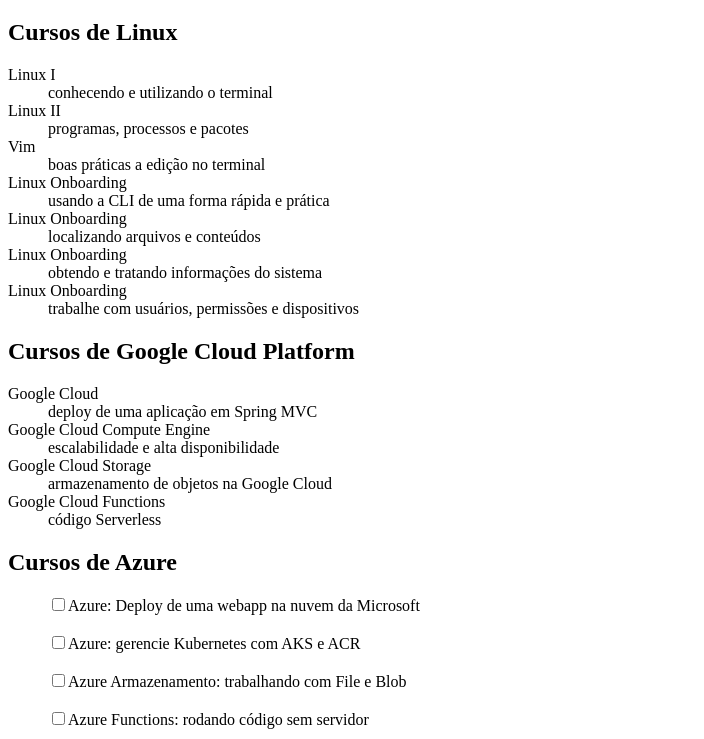
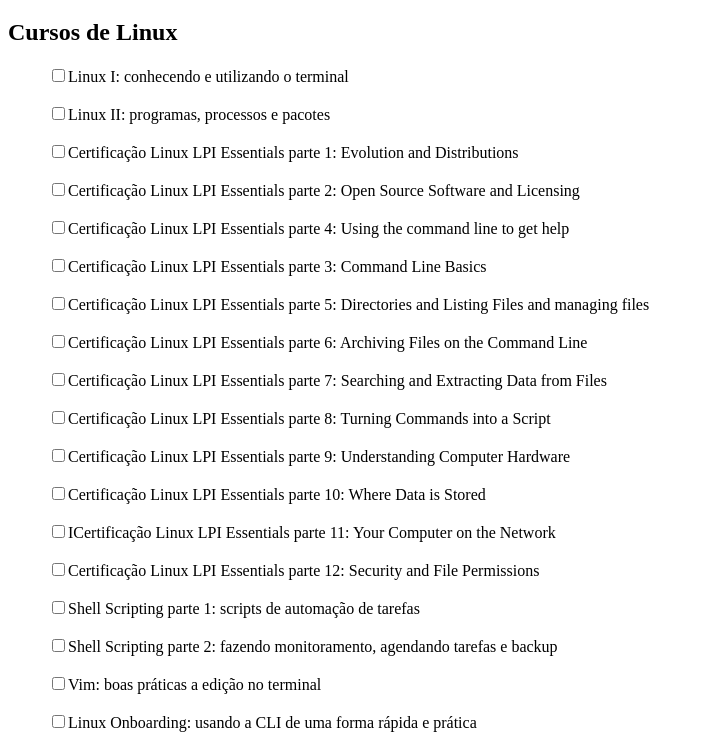
Before and after one commit to EzequielFarias89/GIT-CursoAlura, a plain HTML site: page index.html in a window 1280 px wide. Shown: the part 61-800 px from the top of the page, without its empty margins (0-704 px from the left). Drawn offline with Linux system fonts and the light colour scheme.

Commit message:
Inserindo cursos Linux e caixas checkbox

```diff
--- a/index.html
+++ b/index.html
@@ -14,25 +14,30 @@
     <h1>Lista de Cursos Alura</h1>
 
     	<h2>Cursos de Linux</h2>
-		<dl>
-			<dt>Linux I </dt>
-				<dd>conhecendo e utilizando o terminal</dd>
-			<dt>Linux II</dt>
-				<dd>programas, processos e pacotes</dd>
-			<dt>Vim</dt>
-				<dd>boas práticas a edição no terminal</dd>
-			<dt>Linux Onboarding</dt>
-				<dd>usando a CLI de uma forma rápida e prática</dd>
-			<dt>Linux Onboarding</dt>
-				<dd>localizando arquivos e conteúdos</dd>
-			<dt>Linux Onboarding</dt>
-				<dd>obtendo e tratando informações do sistema</dd>
-			<dt>Linux Onboarding</dt>
-				<dd>trabalhe com usuários, permissões e dispositivos</dd>
+
+	<dd><input type="checkbox" name="Cursos de Linux" value="Linux">Linux I: conhecendo e utilizando o terminal </input></dd><br>
+	<dd><input type="checkbox" name="Cursos de Linux" value="Linux">Linux II: programas, processos e pacotes </input></dd><br>
+	<dd><input type="checkbox" name="Cursos de Linux" value="Linux">Certificação Linux LPI Essentials parte 1: Evolution and Distributions </input></dd><br>
+	<dd><input type="checkbox" name="Cursos de Linux" value="Linux">Certificação Linux LPI Essentials parte 2: Open Source Software and Licensing </input></dd><br>
+	<dd><input type="checkbox" name="Cursos de Linux" value="Linux">Certificação Linux LPI Essentials parte 4: Using the command line to get help </input></dd><br>
+	<dd><input type="checkbox" name="Cursos de Linux" value="Linux">Certificação Linux LPI Essentials parte 3: Command Line Basics </input></dd><br>
+	<dd><input type="checkbox" name="Cursos de Linux" value="Linux">Certificação Linux LPI Essentials parte 5: Directories and Listing Files and managing files </input></dd><br>
+	<dd><input type="checkbox" name="Cursos de Linux" value="Linux">Certificação Linux LPI Essentials parte 6: Archiving Files on the Command Line </input></dd><br>
+	<dd><input type="checkbox" name="Cursos de Linux" value="Linux">Certificação Linux LPI Essentials parte 7: Searching and Extracting Data from Files </input></dd><br>
+	<dd><input type="checkbox" name="Cursos de Linux" value="Linux">Certificação Linux LPI Essentials parte 8: Turning Commands into a Script </input></dd><br>
+	<dd><input type="checkbox" name="Cursos de Linux" value="Linux">Certificação Linux LPI Essentials parte 9: Understanding Computer Hardware </input></dd><br>
+	<dd><input type="checkbox" name="Cursos de Linux" value="Linux">Certificação Linux LPI Essentials parte 10: Where Data is Stored </input></dd><br>
+	<dd><input type="checkbox" name="Cursos de Linux" value="Linux">ICertificação Linux LPI Essentials parte 11: Your Computer on the Network </input></dd><br>
+	<dd><input type="checkbox" name="Cursos de Linux" value="Linux">Certificação Linux LPI Essentials parte 12: Security and File Permissions </input></dd><br>
+	<dd><input type="checkbox" name="Cursos de Linux" value="Linux">Shell Scripting parte 1: scripts de automação de tarefas </input></dd><br>
+	<dd><input type="checkbox" name="Cursos de Linux" value="Linux">Shell Scripting parte 2: fazendo monitoramento, agendando tarefas e backup </input></dd><br>
+	<dd><input type="checkbox" name="Cursos de Linux" value="Linux">Vim: boas práticas a edição no terminal </input></dd><br>
+	<dd><input type="checkbox" name="Cursos de Linux" value="Linux">Linux Onboarding: usando a CLI de uma forma rápida e prática </input></dd><br>
+	<dd><input type="checkbox" name="Cursos de Linux" value="Linux">Linux Onboarding: localizando arquivos e conteúdos </input></dd><br>
+	<dd><input type="checkbox" name="Cursos de Linux" value="Linux">Linux Onboarding: obtendo e tratando informações do sistema </input></dd><br>
+	<dd><input type="checkbox" name="Cursos de Linux" value="Linux">Linux Onboarding: trabalhe com usuários, permissões e dispositivos </input></dd><br>
 
 
-
-		</dl>
 
 	<h2>Cursos de Google Cloud Platform</h2>
 		<dl>
```
